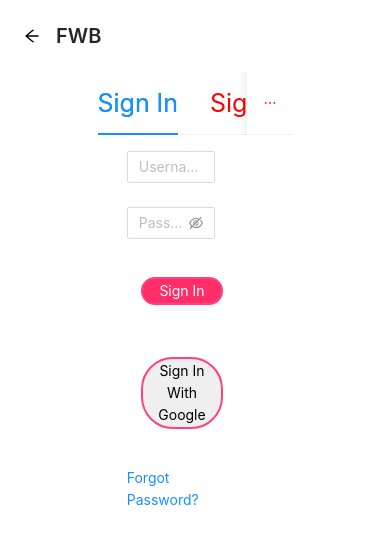
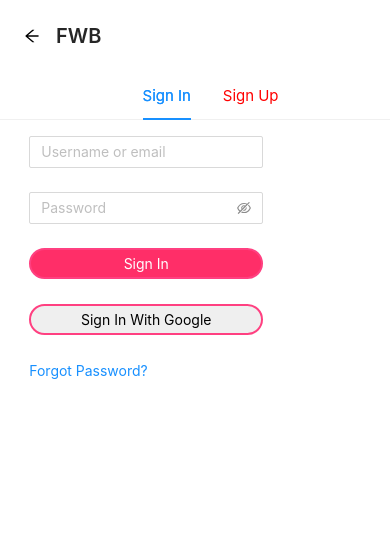
Before and after one commit to JohnCenaMai/ProjectIntern_D3, a React (Create React App) app in the folder fwb_fe/: page /login in a window 390 px wide. Shown: the top 544 px of the page. Built offline with nearby package versions, Linux system fonts and the light colour scheme.

Commit message:
fix responsive

```diff
--- a/fwb_fe/src/components/authentication/login.js
+++ b/fwb_fe/src/components/authentication/login.js
@@ -11,6 +11,7 @@ import {
 } from "antd";
 import "antd/dist/antd.css";
 import "./login.css";
+import "./responsive.css";
 import { setCookie } from "../../utils/cookie";
 
 const { TabPane } = Tabs;
@@ -20,11 +21,10 @@ const ButtonSignIn = styled.button`
   color: white;
   background-color: #ff2e68;
   font-size: 1em;
-  margin: 1em;
   padding: 1%;
   border: 2px solid #ff4081;
   border-radius: 32px;
-  width: 94%;
+  width: 100%;
   cursor: pointer;
 `;
 
@@ -33,7 +33,6 @@ const ButtonSignUp = styled.button`
   color: white;
   background-color: #ff2e68;
   font-size: 1em;
-  margin: 1em;
   padding: 1%;
   border: 2px solid #ff4081;
   border-radius: 32px;
@@ -44,11 +43,10 @@ const ButtonSignInWithGG = styled.button`
   display: inline-block;
   color: black;
   font-size: 1em;
-  margin: 1em;
   padding: 1%;
   border: 2px solid #ff4081;
   border-radius: 32px;
-  width: 94%;
+  width: 100%;
   cursor: pointer;
 `;
 const config = {
@@ -258,7 +256,7 @@ function Login() {
                   message: "Please input your confirm password!",
                 },
               ]}
-            >https://github.com/JohnCenaMai/ProjectIntern_D3/pull/6/conflict?name=fwb_fe%252Fsrc%252Fcomponents%252Fauthentication%252Flogin.js&ancestor_oid=0650ac262a98077f304610046c643bb9dfdcb187&base_oid=fb55379e21767c00500d234df2104a7b6f1ef554&head_oid=5ca6d782e3f690d632ff8df2d2b3ebe94013b207
+            >
               <Input.Password placeholder="Confirm password" />
             </Form.Item>
             <Form.Item name="date-picker" label="Date of Birth" {...config}>
```
